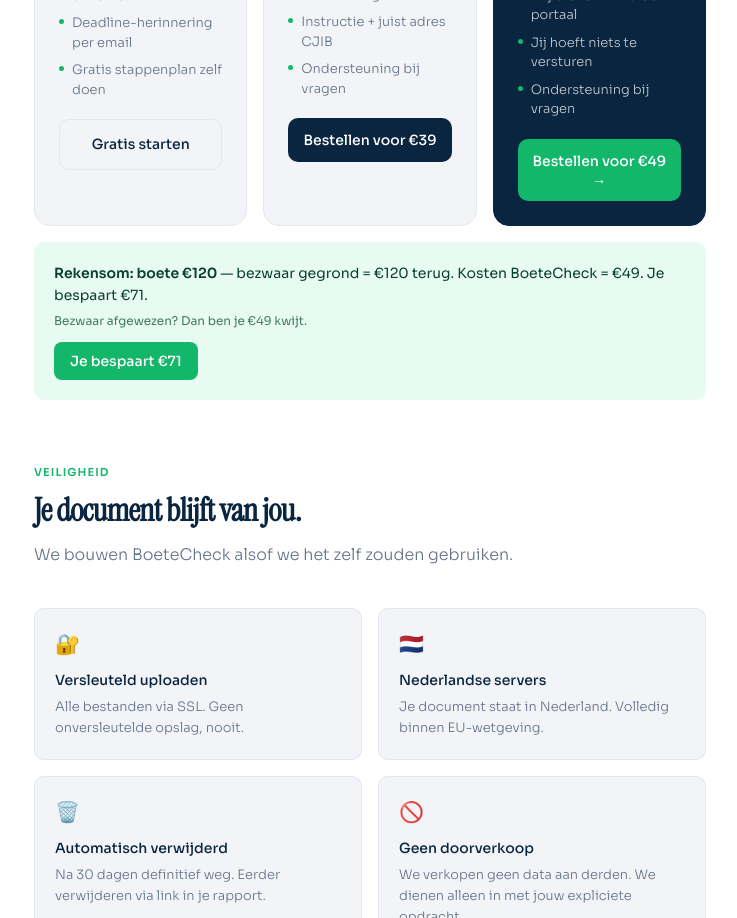
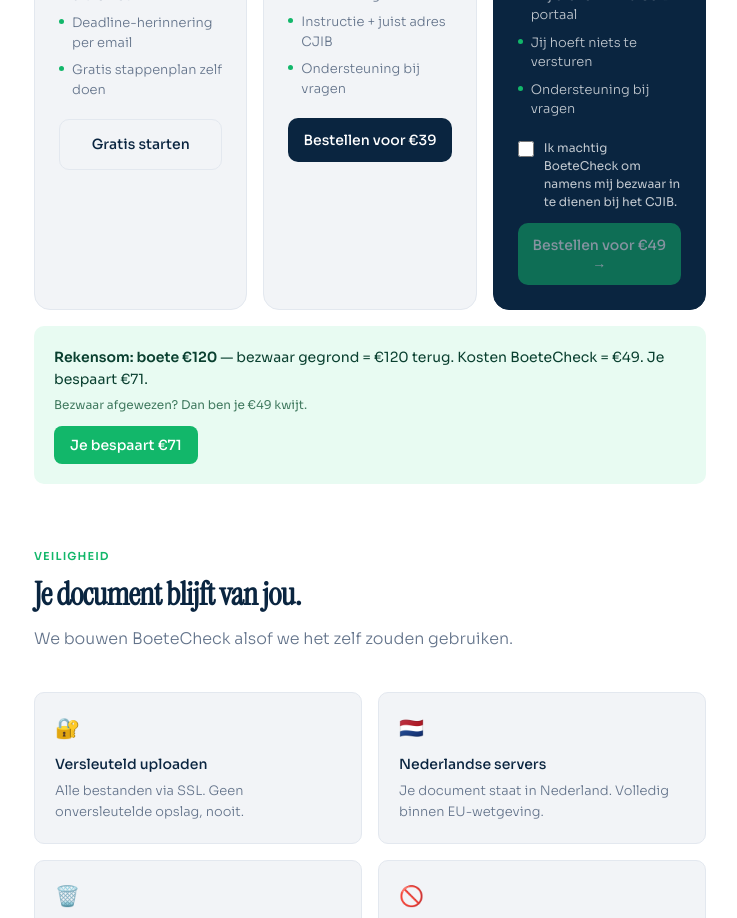
Before and after one commit to DickGroen/BOETECHECK, a Next.js app in the folder boetecheck/: page / in a window 1280 px wide. Shown: the part 2940-3858 px from the top of the page, without its empty margins (270-1007 px from the left). Built offline with nearby package versions, Linux system fonts and the light colour scheme.

Commit message:
Update page.tsx

```diff
--- a/boetecheck/src/app/page.tsx
+++ b/boetecheck/src/app/page.tsx
@@ -7,6 +7,8 @@
 
 function CheckoutButton({ price, label, variant }: { price: number; label: string; variant: 'default' | 'featured' }) {
   const [loading, setLoading] = useState(false)
+  const [machtiging, setMachtiging] = useState(false)
+  const needsMachtiging = price === 49
 
   const handleClick = async () => {
     setLoading(true)
@@ -31,26 +33,41 @@
   }
 
   return (
+    <div style={{ marginTop: '20px' }}>
+      {needsMachtiging && (
+        <label style={{ display: 'flex', alignItems: 'flex-start', gap: '10px', marginBottom: '12px', cursor: 'pointer' }}>
+          <input
+            type="checkbox"
+            checked={machtiging}
+            onChange={(e) => setMachtiging(e.target.checked)}
+            style={{ marginTop: '2px', flexShrink: 0, accentColor: '#12B76A', width: '16px', height: '16px' }}
+          />
+          <span style={{ fontSize: '12px', color: 'rgba(255,255,255,0.75)', lineHeight: '1.5' }}>
+            Ik machtig BoeteCheck om namens mij bezwaar in te dienen bij het CJIB.
+          </span>
+        </label>
+      )}
       <button
         onClick={handleClick}
-      disabled={loading}
+        disabled={loading || (needsMachtiging && !machtiging)}
         style={{
           width: '100%',
-        marginTop: '20px',
           padding: '13px',
           borderRadius: '10px',
           border: 'none',
-        cursor: loading ? 'not-allowed' : 'pointer',
+          cursor: (loading || (needsMachtiging && !machtiging)) ? 'not-allowed' : 'pointer',
           fontFamily: 'inherit',
           fontSize: '14px',
           fontWeight: 500,
           background: variant === 'featured' ? '#12B76A' : '#0A2540',
           color: 'white',
-        opacity: loading ? 0.7 : 1,
+          opacity: (loading || (needsMachtiging && !machtiging)) ? 0.5 : 1,
+          transition: 'opacity 0.2s',
         }}
       >
         {loading ? 'Doorsturen…' : label}
       </button>
+    </div>
   )
 }
 
```
Lines whose indentation alone changed are shown as unchanged.
